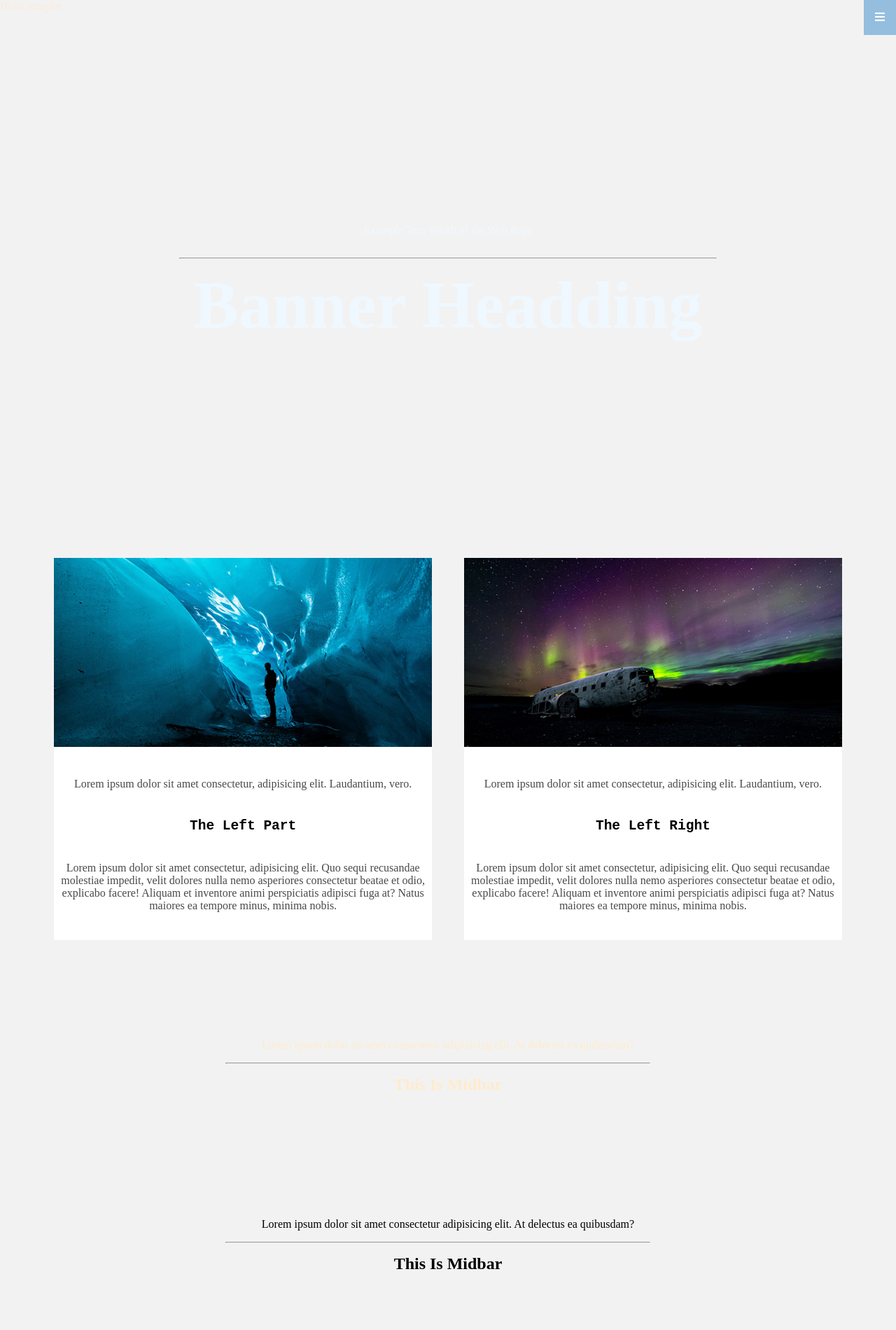
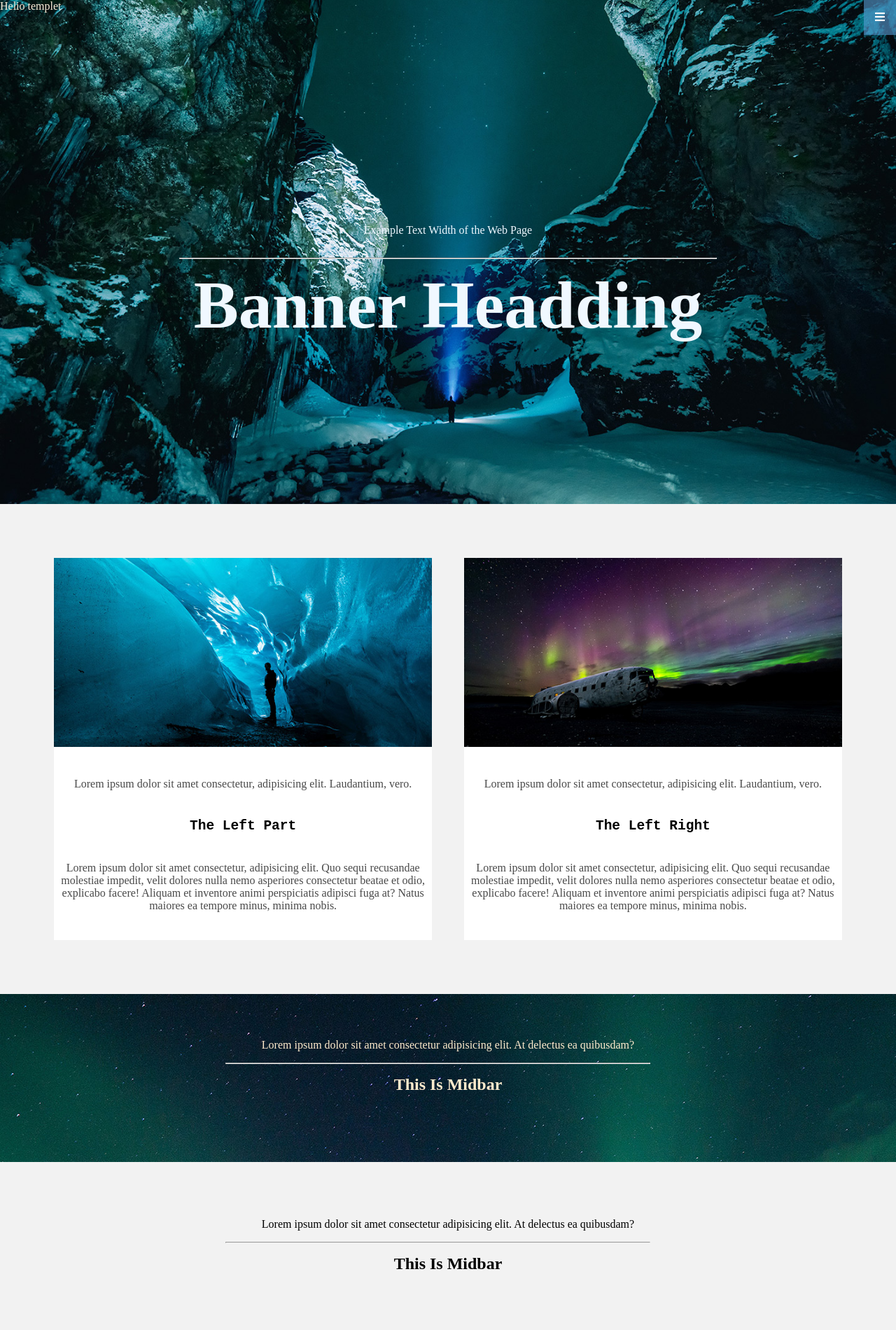
Before and after one commit to PraveenETS/Basic-1, a plain HTML site: page index.html in a window 1280 px wide. Shown: the top 1900 px of the page at 70% size. Drawn offline with Linux system fonts and the light colour scheme; the site is published under a folder, as on GitHub Pages, so addresses that start at the root find nothing.

```diff
--- a/CSS/index.css
+++ b/CSS/index.css
@@ -8,7 +8,7 @@ body{
     position: static;
     height:90vh;
     background-attachment:scroll;
-    background-image: url(/images/slide01.jpg);
+    background-image: url(../images/slide01.jpg);
     background-size: cover;
     background-position: bottom;
 }
@@ -111,7 +111,7 @@ body{
 }
 .midbar{height: 30vh;
     color: blanchedalmond;
-    background-image: url(/images/bg.jpg);
+    background-image: url(../images/bg.jpg);
     text-align: center;
 }
 .midbar p{
```
